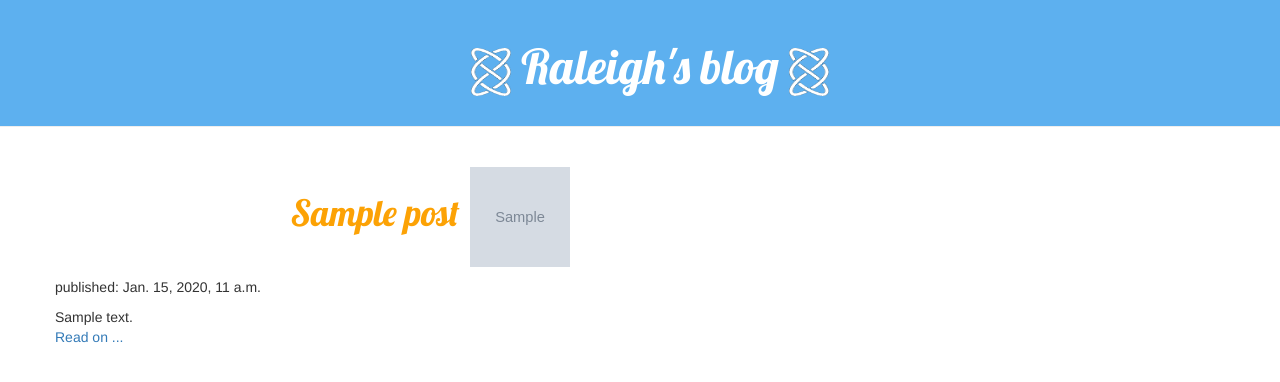
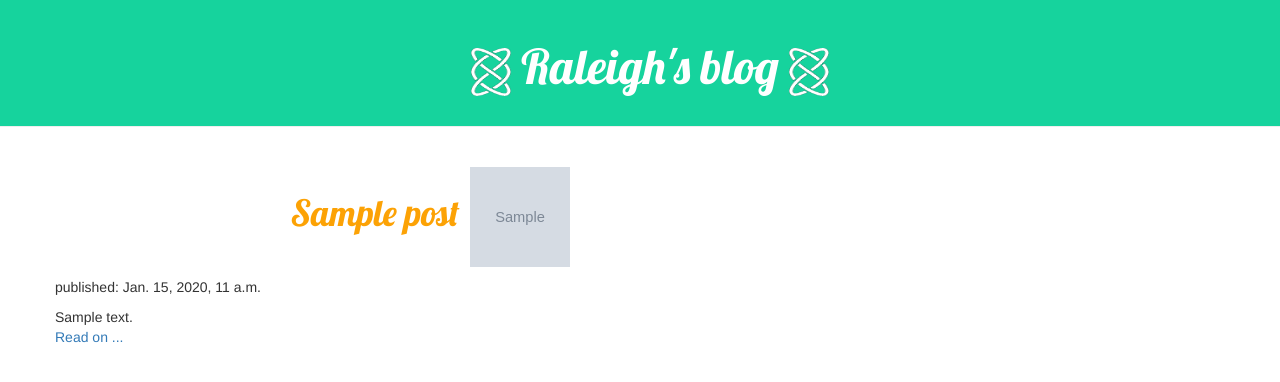
Before and after one commit to l3gacyb3ta/django-blog, a Django app: template blog/templates/blog/post_list.html in a window 1280 px wide. Shown: the top 382 px of the page. Run offline with Django 3.2, Linux system fonts and the light colour scheme; tables that the repository leaves empty hold one stand-in row (values such as "Sample post"); the template is opened without the code that fills it: values that come from a table or form of the project are taken from there, most other values are stand-ins (such as "Sample title", 1, 10 or a date in 2020); grey boxes marked "Sample" are stand-in pictures; some libraries are stand-ins or nearby versions; some web fonts are replaced.

Commit message:
Color change test.

```diff
--- a/blog/templates/blog/post_list.html
+++ b/blog/templates/blog/post_list.html
@@ -10,7 +10,7 @@
 		<link rel="stylesheet" href="/static/css/blog.css">
 		<style type="text/css">
 		.page-header {
-    		background-color: #5db0ef;
+    		background-color: #16D39D;
     		margin-top: 0;
     		padding: 20px 20px 20px 40px;
 		}
```
